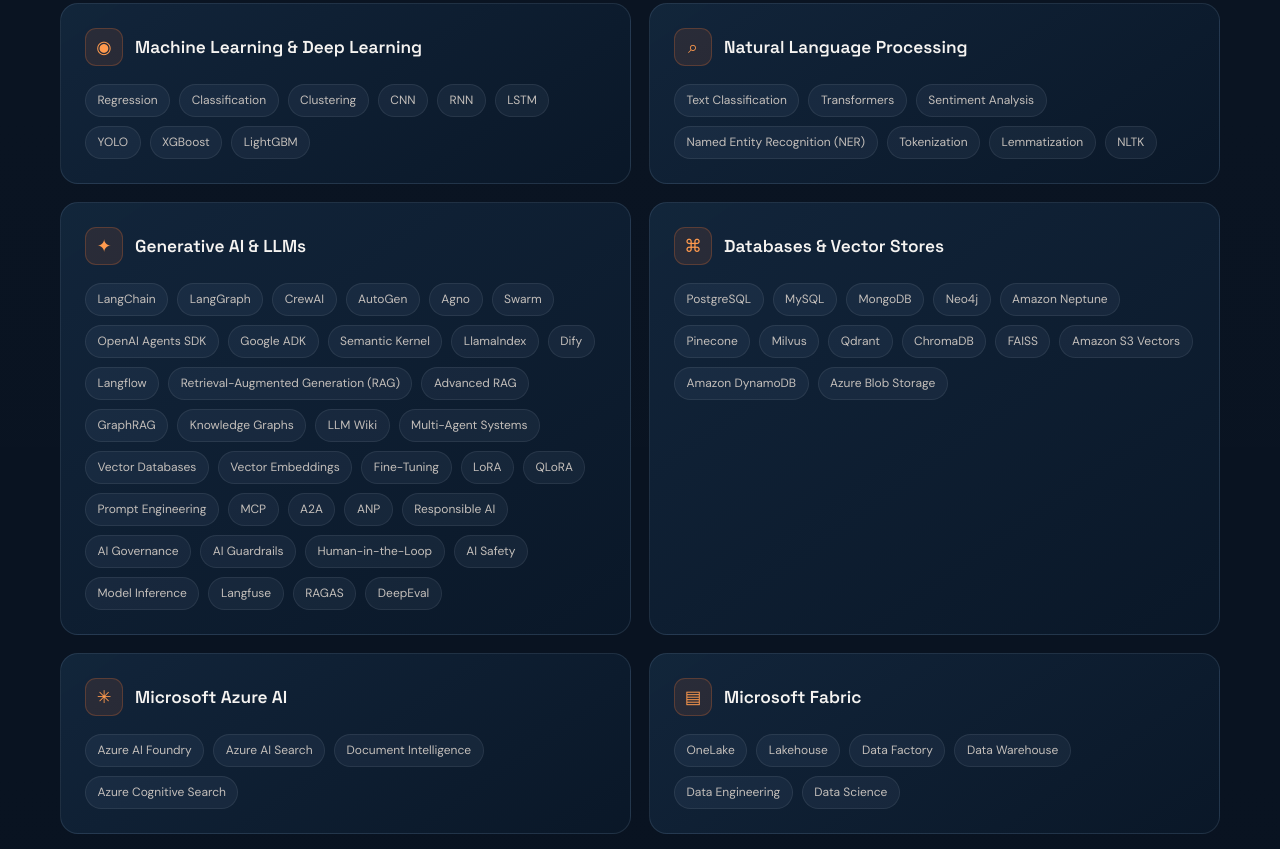
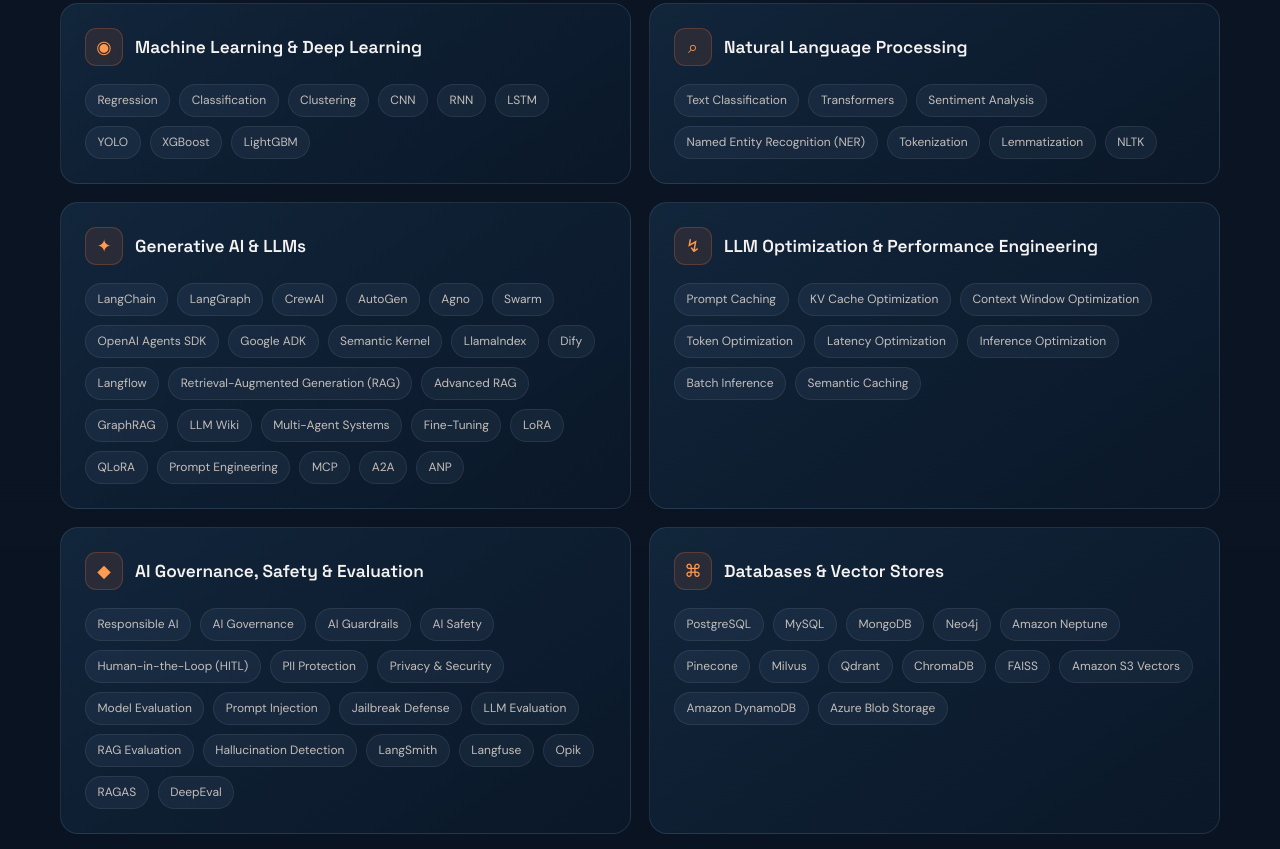
Before and after one commit to Arihant-Rock/Rohit_Portfolio, a plain HTML site: page index.html in a window 1280 px wide. Shown: the part 4366-5215 px from the top of the page. Drawn offline with Linux system fonts and the light colour scheme.

Commit message:
Update portfolio governance and LLM optimization skills
Co-authored-by: Copilot <223556219+Copilot@users.noreply.github.com>

```diff
--- a/index.html
+++ b/index.html
@@ -350,12 +350,34 @@
                 <span>Agno</span><span>Swarm</span>
                 <span>OpenAI Agents SDK</span><span>Google ADK</span><span>Semantic Kernel</span>
                 <span>LlamaIndex</span><span>Dify</span><span>Langflow</span><span>Retrieval-Augmented Generation (RAG)</span>
-                <span>Advanced RAG</span><span>GraphRAG</span><span>Knowledge Graphs</span><span>LLM Wiki</span><span>Multi-Agent Systems</span>
-                <span>Vector Databases</span><span>Vector Embeddings</span><span>Fine-Tuning</span>
+                <span>Advanced RAG</span><span>GraphRAG</span><span>LLM Wiki</span><span>Multi-Agent Systems</span>
+                <span>Fine-Tuning</span>
                 <span>LoRA</span><span>QLoRA</span><span>Prompt Engineering</span><span>MCP</span><span>A2A</span><span>ANP</span>
+              </div>
+            </article>
+            <article class="skill-card reveal">
+              <div class="skill-card-heading">
+                <span class="skill-icon" aria-hidden="true">↯</span>
+                <h3>LLM Optimization &amp; Performance Engineering</h3>
+              </div>
+              <div class="chip-list">
+                <span>Prompt Caching</span><span>KV Cache Optimization</span><span>Context Window Optimization</span>
+                <span>Token Optimization</span><span>Latency Optimization</span><span>Inference Optimization</span>
+                <span>Batch Inference</span><span>Semantic Caching</span>
+              </div>
+            </article>
+            <article class="skill-card reveal">
+              <div class="skill-card-heading">
+                <span class="skill-icon" aria-hidden="true">◆</span>
+                <h3>AI Governance, Safety &amp; Evaluation</h3>
+              </div>
+              <div class="chip-list">
                 <span>Responsible AI</span><span>AI Governance</span><span>AI Guardrails</span>
-                <span>Human-in-the-Loop</span><span>AI Safety</span><span>Model Inference</span>
-                <span>Langfuse</span><span>RAGAS</span><span>DeepEval</span>
+                <span>AI Safety</span><span>Human-in-the-Loop (HITL)</span><span>PII Protection</span>
+                <span>Privacy &amp; Security</span><span>Model Evaluation</span>
+                <span>Prompt Injection</span><span>Jailbreak Defense</span>
+                <span>LLM Evaluation</span><span>RAG Evaluation</span><span>Hallucination Detection</span>
+                <span>LangSmith</span><span>Langfuse</span><span>Opik</span><span>RAGAS</span><span>DeepEval</span>
               </div>
             </article>
             <article class="skill-card reveal">
```
